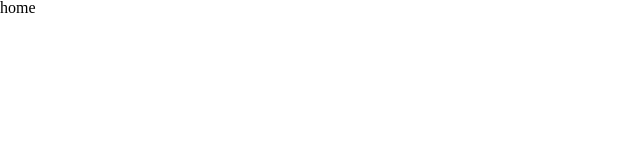
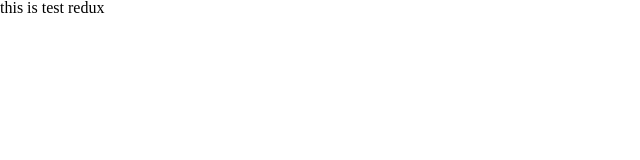
Before and after one commit to evan2020/calculator, a React (Create React App) app: page / in a window 1280 px wide. Shown: the top 160 px of the page, without its empty margins (0-640 px from the left). Built offline with nearby package versions, Linux system fonts and the light colour scheme.

Commit message:
home组件调整redux

```diff
--- a/src/home/index.js
+++ b/src/home/index.js
@@ -3,18 +3,30 @@ import React, { Component } from "react";
 // 引入connect
 import { connect } from "react-redux";
 
+// 引入actionCreators
+import * as actionCreators from "./store/actionCreators";
+
+// 引入常量
+import * as contants from "./store/constants";
+
 // 首页组件
 class Home extends Component {
     render() {
-        return <div>home</div>;
+        return <div onClick={this.props.changeText}>{this.props.text}</div>;
     }
 }
 
 const mapStateToProps = state => {
-    return {};
+    return {
+        text: state.home.homeText
+    };
 };
 const mapDispatchToProps = dispatch => {
-    return {};
+    return {
+        changeText() {
+            dispatch(actionCreators.changeText());
+        }
+    };
 };
 
 export default connect(
--- /dev/null
+++ b/src/home/store/actionCreators.js
@@ -0,0 +1,10 @@
+// 引入action常量
+import * as actionTypes from "./constants";
+
+// 导出actions
+export const changeText = () => {
+    return {
+        type: actionTypes.CHANGE_TEXT,
+        value:`test value`
+    };
+};
--- /dev/null
+++ b/src/home/store/constants.js
@@ -0,0 +1 @@
+export const CHANGE_TEXT = `home/change_text`;
--- /dev/null
+++ b/src/home/store/reducer.js
@@ -0,0 +1,17 @@
+// 引入action常量
+import * as actionTypes from "./constants";
+
+// 设置初始值
+const defaultState = {
+    homeText: `this is test redux`
+};
+
+// 导出数据
+export default (state = defaultState, action) => {
+    if (action.type === actionTypes.CHANGE_TEXT) {
+        return {
+            homeText: action.value
+        };
+    }
+    return state;
+};
--- a/src/store/reducer.js
+++ b/src/store/reducer.js
@@ -4,7 +4,11 @@ import { combineReducers } from "redux";
 // 引入header组件中的reducer
 import headerReducer from "../header/store/reducer";
 
+// 引入home组件中的reducer
+import homeReducer from "../home/store/reducer";
+
 // 将各组件的数据整合到一处
 export default combineReducers({
-    header: headerReducer
+    header: headerReducer,
+    home: homeReducer
 });
```
